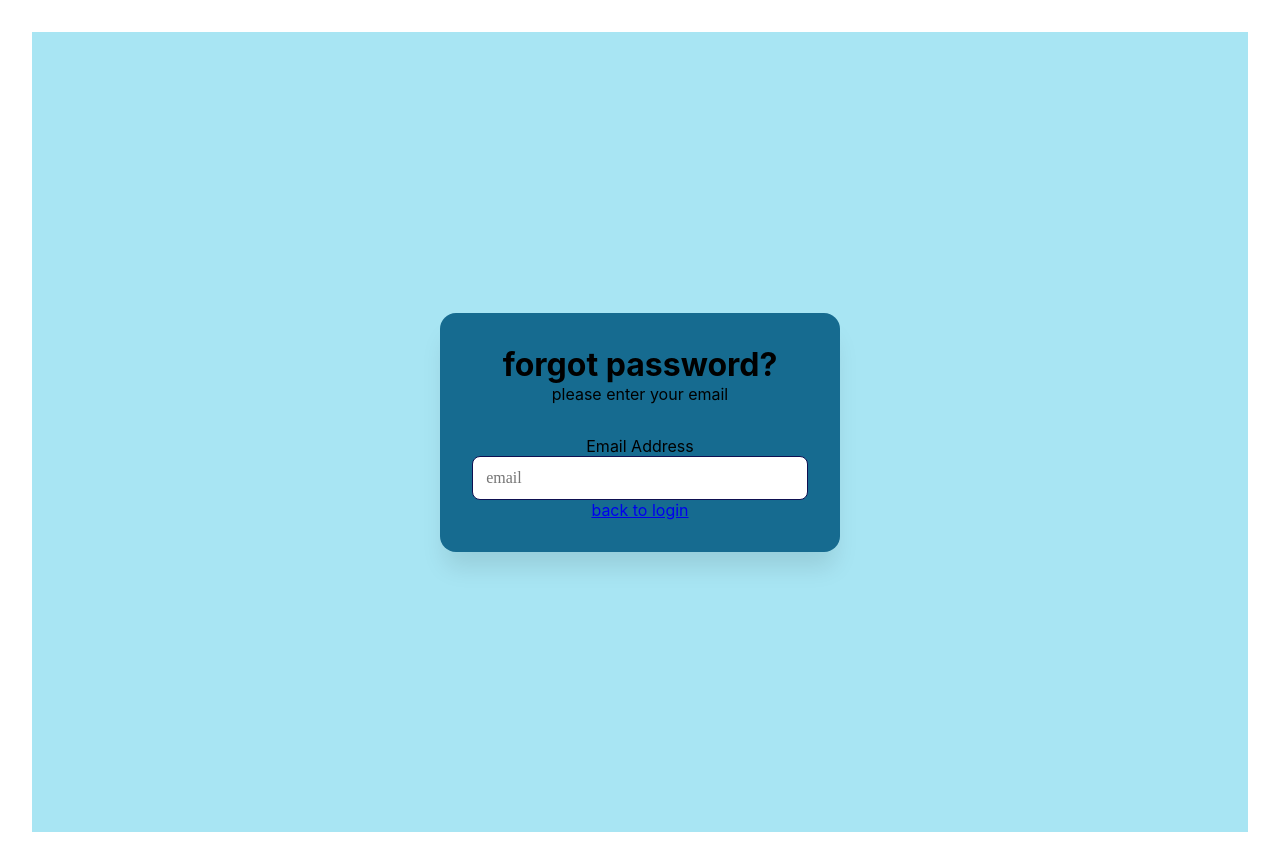
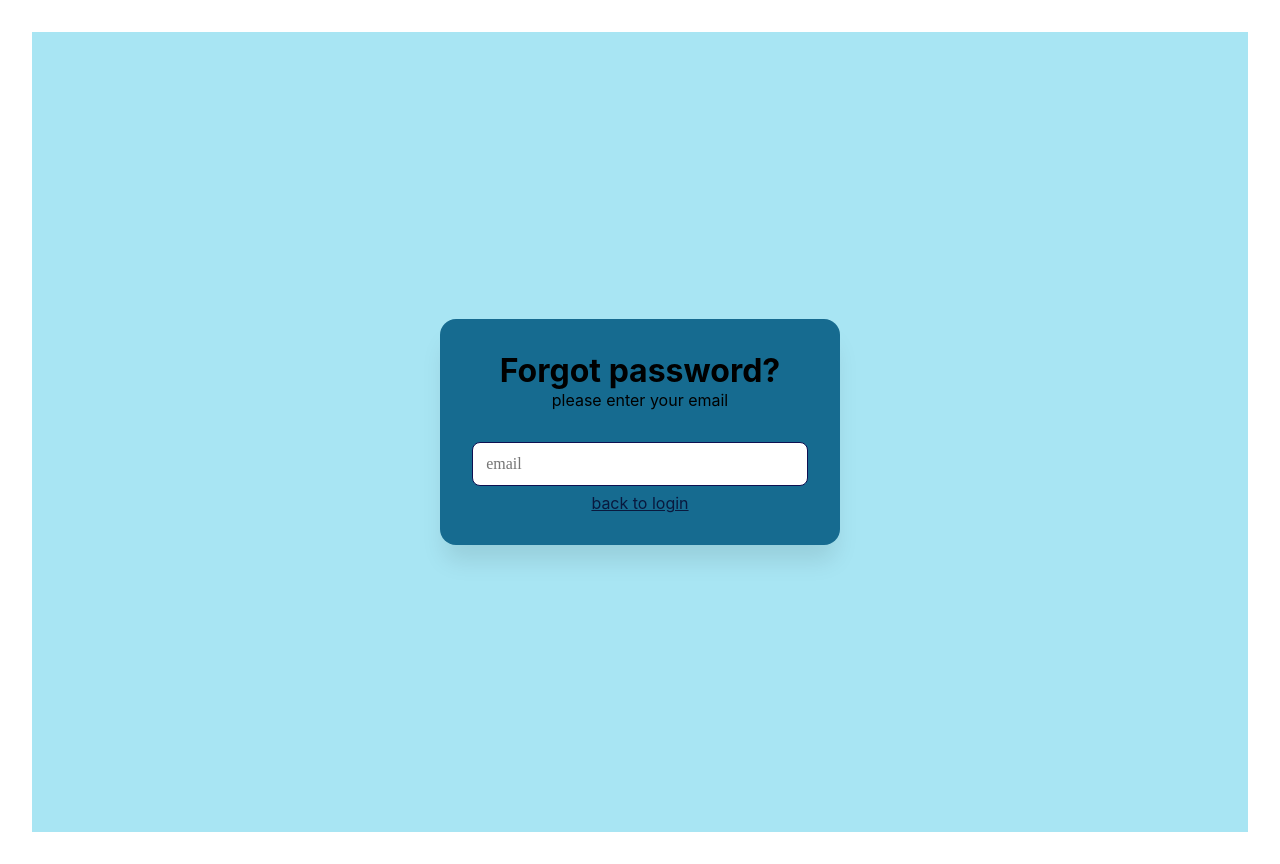
Before and after one commit to van7930/Odcst, a React (Vite) app: page /forgot-password in a window 1280 px wide. Built offline with nearby package versions, Linux system fonts and the light colour scheme.

Commit message:
update code

```diff
--- a/src/components/Login.css
+++ b/src/components/Login.css
@@ -1,4 +1,3 @@
-/* Login Container */
 .login-container {
   min-height: 100vh;
   background-color: #a8e5f3;
@@ -17,7 +16,6 @@
   padding: 2rem;
 }
 
-/* Header */
 .login-header {
   text-align: center;
   margin-bottom: 2rem;
@@ -97,13 +95,13 @@
   justify-content: space-between;
 }
 
-.forgot {
+.forgot-link{
   font-size: 0.875rem;
   color: #d6d6f2;
   text-decoration: none;
 }
 
-.forgot:hover {
+.forgot-link:hover {
   color: #0a082c;
 }
 
--- /dev/null
+++ b/src/components/forgot_password.css
@@ -0,0 +1,9 @@
+.back-link{
+  color:#09193e;
+}
+.back-link:hover{
+  color:#c3ccdb;
+}
+.login-footer{
+    padding-top:2mm;
+}
--- a/src/components/forgot_password.jsx
+++ b/src/components/forgot_password.jsx
@@ -1,7 +1,7 @@
 import { useState } from 'react';
-import { CheckCircle } from 'lucide-react';
 import { Link } from 'react-router-dom';
 import './Login.css';
+import './forgot_password.css';
 
 export default function ForgotPassword() {
     const [email, setEmail] = useState('');
@@ -39,7 +39,7 @@ export default function ForgotPassword() {
     <div className="login-container">
       <div className="login-card">
         <div className="login-header">
-          <h1 className="login-title">forgot password?</h1>
+          <h1 className="login-title">Forgot password?</h1>
           <p className="login-subtitle">
             please enter your email
           </p>
@@ -47,9 +47,6 @@ export default function ForgotPassword() {
         {error && <div className="error-message">{error}</div>}
         <form onSubmit={handleSubmit} className="login-form">
           <div className="form-group">
-            <label htmlFor="email" className="form-label">
-              Email Address
-            </label>
             <div className="input-wrapper">
               <input
                 type="email"
```
